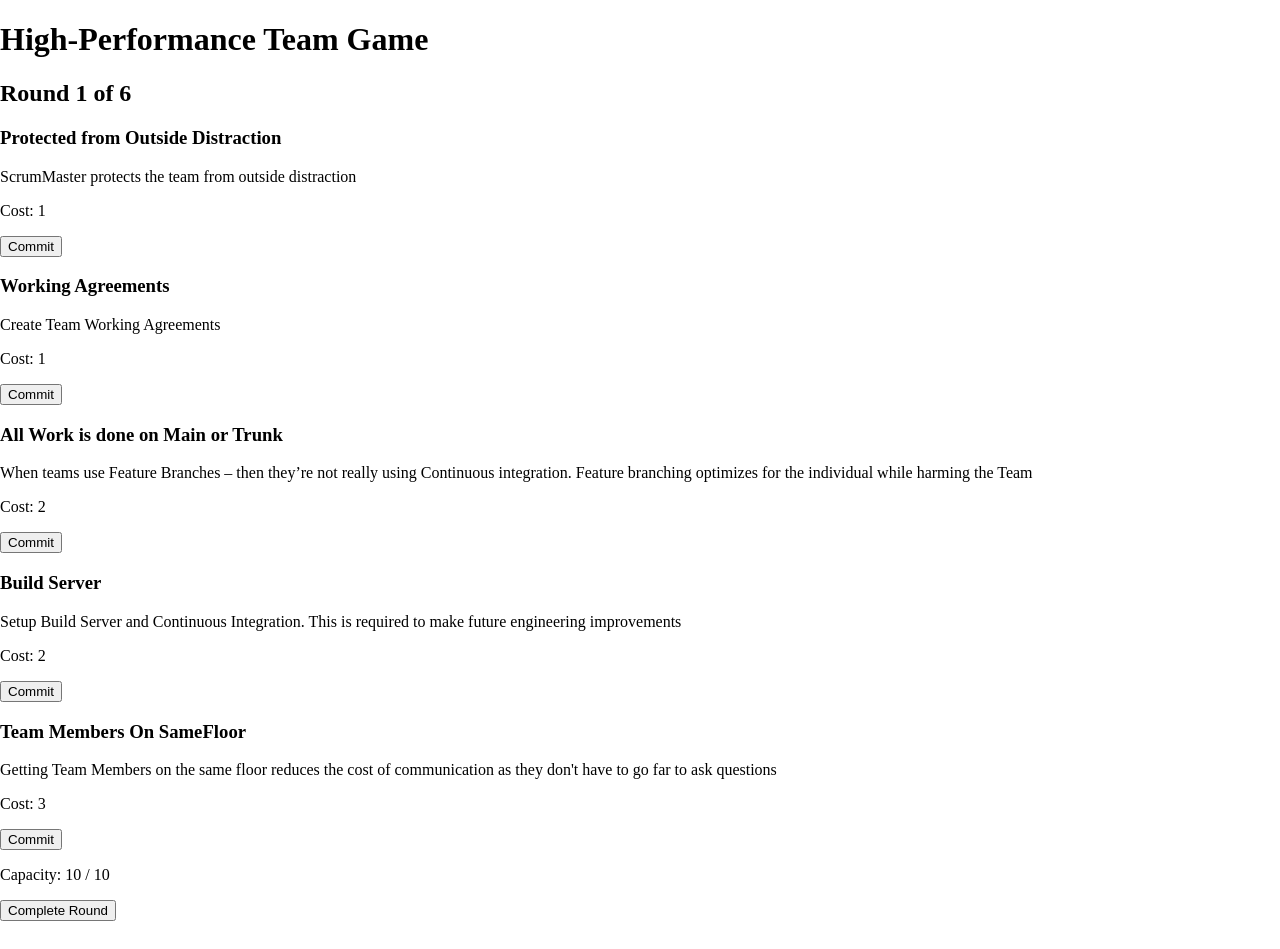
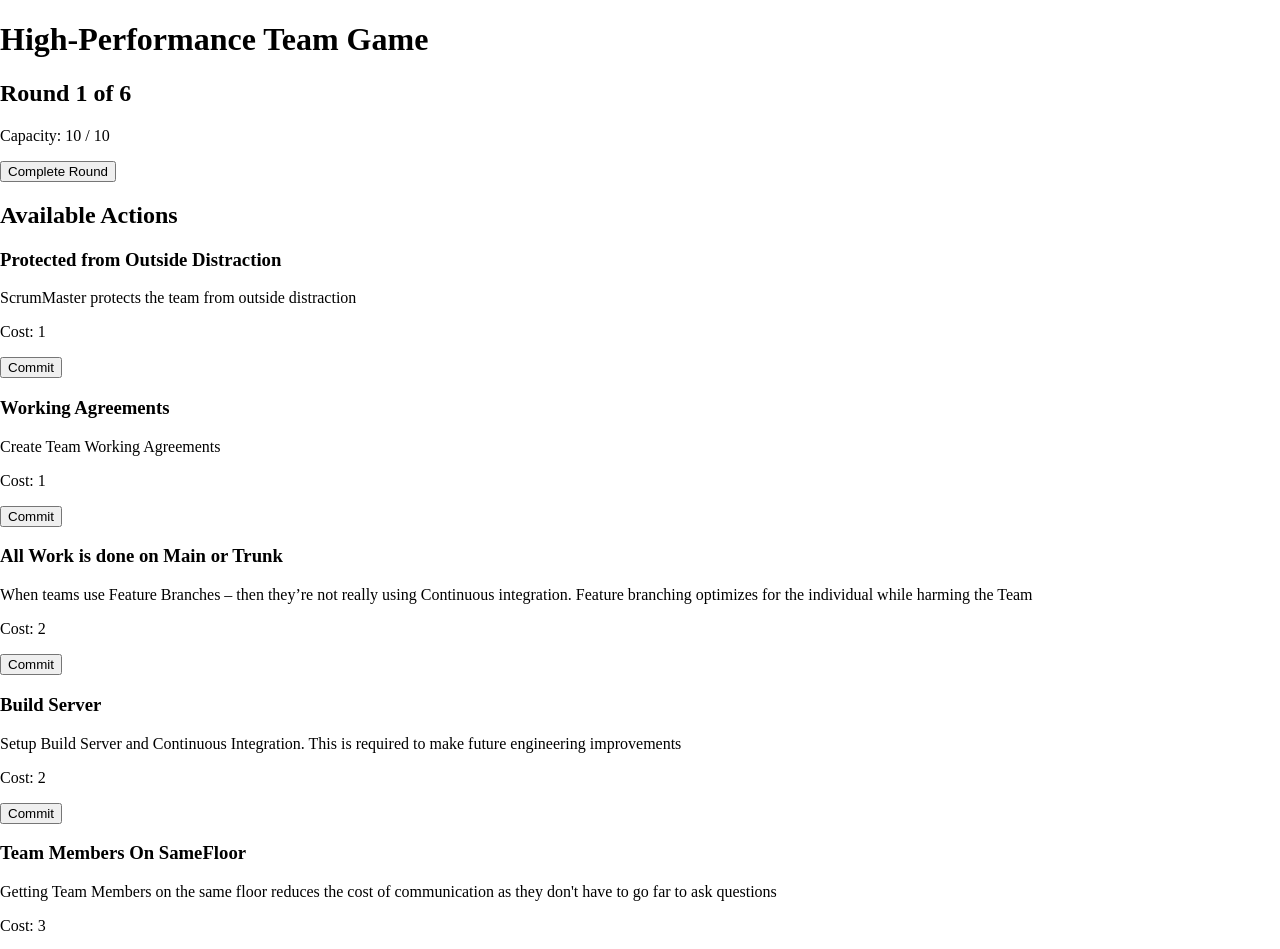
Before and after one commit to mlevison/high-performance-teams-game, a React (Create React App) app: page / in a window 1280 px wide. Shown: the top 949 px of the page. Before the commit the page ends 921 px from the top, so only its background shows below. Built offline with nearby package versions, Linux system fonts and the light colour scheme.

Commit message:
feat: display active effects

```diff
--- a/src/App.tsx
+++ b/src/App.tsx
@@ -17,7 +17,7 @@ export default function App() {
         <>
           {state.pastRounds.length !== 0 && (
             <>
-              <p>Round: {state.pastRounds.slice(-1)[0].number} results</p>
+              <h2>Round: {state.pastRounds.slice(-1)[0].number} results</h2>
               {/* <p>Action Cost: {pastRound.costs}</p>
               <p>
                 Stories Completed: {pastRound.storiesCompleted}/
@@ -26,6 +26,27 @@ export default function App() {
             </>
           )}
           <h2>Round {state.currentRound.number} of 6</h2>
+          <p>
+            Capacity: {state.currentRound.capacity.available} /{' '}
+            {state.currentRound.capacity.total}
+          </p>
+          {state.currentRound.activeEffects.length !== 0 && (
+            <>
+              <h3>Active Effects</h3>
+              {state.currentRound.activeEffects.map((effect) => (
+                <>
+                  <h4>{effect.title}</h4>
+                  <p>Capacity: {effect.capacity}</p>
+                  {effect.description && <p>{effect.description}</p>}
+                </>
+              ))}
+            </>
+          )}
+          <button onClick={() => dispatch({ type: 'NEXT_ROUND' })}>
+            Complete Round
+          </button>
+
+          <h2>Available Actions</h2>
           {state.availableGameActions.map((gameAction) => (
             <div key={gameAction.id}>
               <h3>{gameAction.name}</h3>
@@ -43,14 +64,6 @@ export default function App() {
               </button>
             </div>
           ))}
-
-          <p>
-            Capacity: {state.currentRound.capacity.available} /{' '}
-            {state.currentRound.capacity.total}
-          </p>
-          <button onClick={() => dispatch({ type: 'NEXT_ROUND' })}>
-            Complete Round
-          </button>
         </>
       )}
     </>
```
